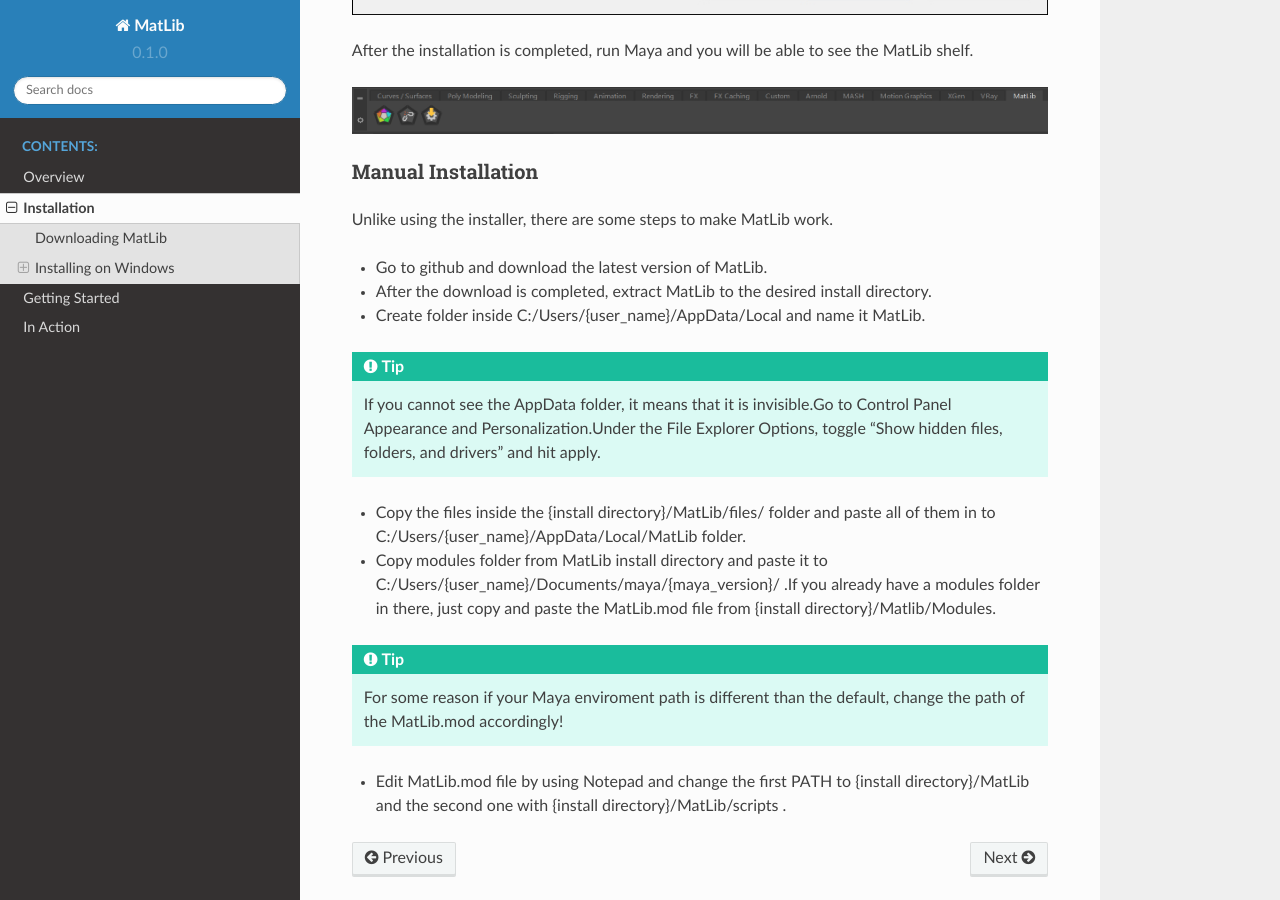
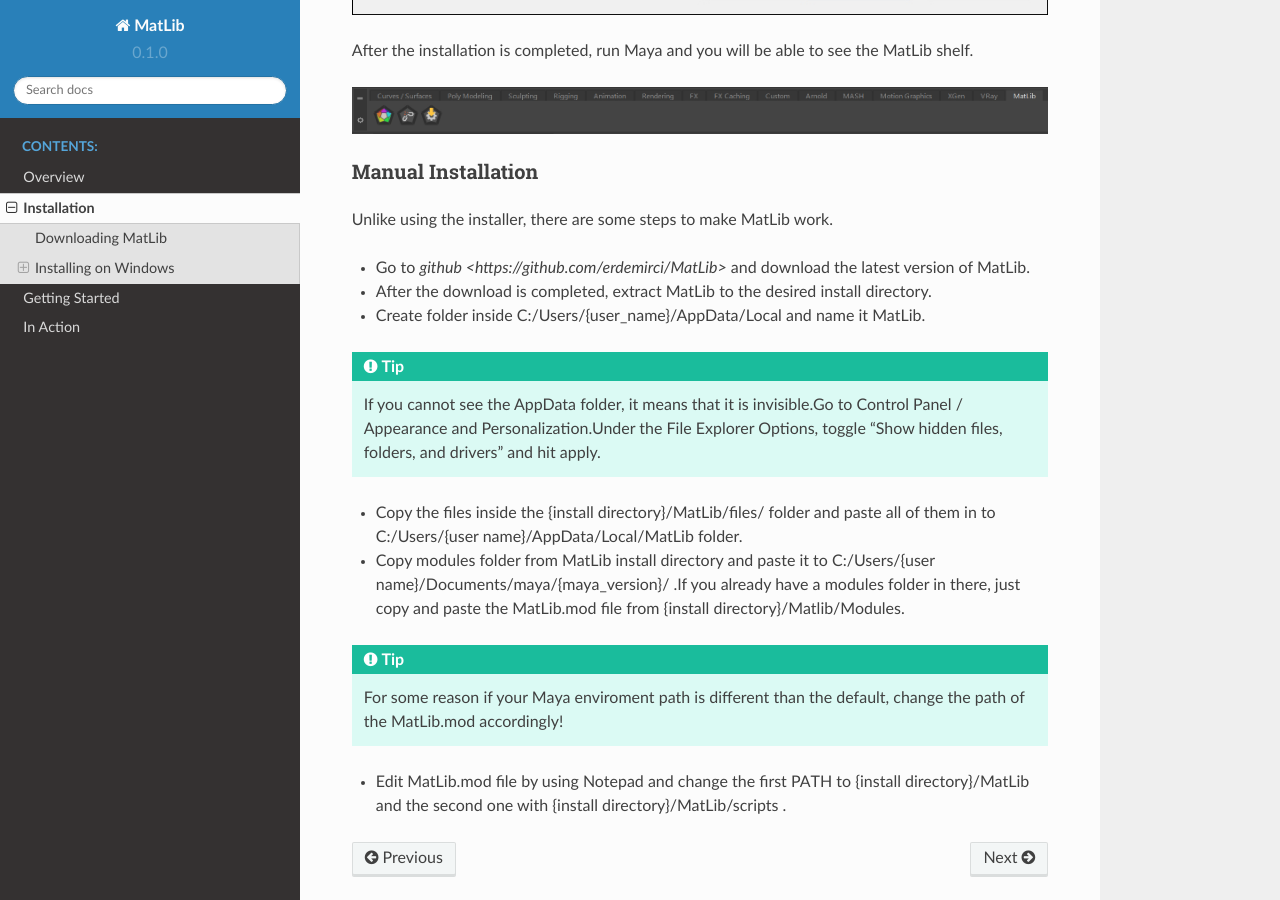
Before and after one commit to erdemirci/MatLib, a Sphinx documentation site: the page built from docs/source/installation.rst, in a window 1280 px wide and 900 px high, scrolled down 3212 px. Built offline with Sphinx 7.4.7 and the Read the Docs theme 2.0.0, drawn with Linux system fonts in a browser that asks for light colours; some of the changed lines change nothing that is shown.

Commit message:
Update installation.rst

```diff
--- a/docs/source/installation.rst
+++ b/docs/source/installation.rst
@@ -34,18 +34,18 @@
 ====
 Unlike using the installer, there are some steps to make MatLib work.
 
-* Go to github and download the latest version of MatLib.
+* Go to `github <https://github.com/erdemirci/MatLib>` and download the latest version of MatLib.
 
 * After the download is completed, extract MatLib to the desired install directory.
 
 * Create folder inside C:/Users/{user_name}/AppData/Local and name it MatLib.
 
 .. tip::
-   If you cannot see the AppData folder, it means that it is invisible.Go to Control Panel \ Appearance and Personalization.Under the File Explorer Options, toggle          "Show hidden files, folders, and drivers" and hit apply.
+   If you cannot see the AppData folder, it means that it is invisible.Go to Control Panel / Appearance and Personalization.Under the File Explorer Options, toggle          "Show hidden files, folders, and drivers" and hit apply.
 
-* Copy the files inside the {install directory}/MatLib/files/ folder and paste all of them in to C:/Users/{user_name}/AppData/Local/MatLib folder.
+* Copy the files inside the {install directory}/MatLib/files/ folder and paste all of them in to C:/Users/{user name}/AppData/Local/MatLib folder.
 
-* Copy modules folder from MatLib install directory and paste it to C:/Users/{user_name}/Documents/maya/{maya_version}/ .If you already have a modules folder in       there, just copy and paste the MatLib.mod file from {install directory}/Matlib/Modules.
+* Copy modules folder from MatLib install directory and paste it to C:/Users/{user name}/Documents/maya/{maya_version}/ .If you already have a modules folder in       there, just copy and paste the MatLib.mod file from {install directory}/Matlib/Modules.
 
 .. tip::
    For some reason if your Maya enviroment path is different than the default, change the path of the MatLib.mod accordingly!
```
